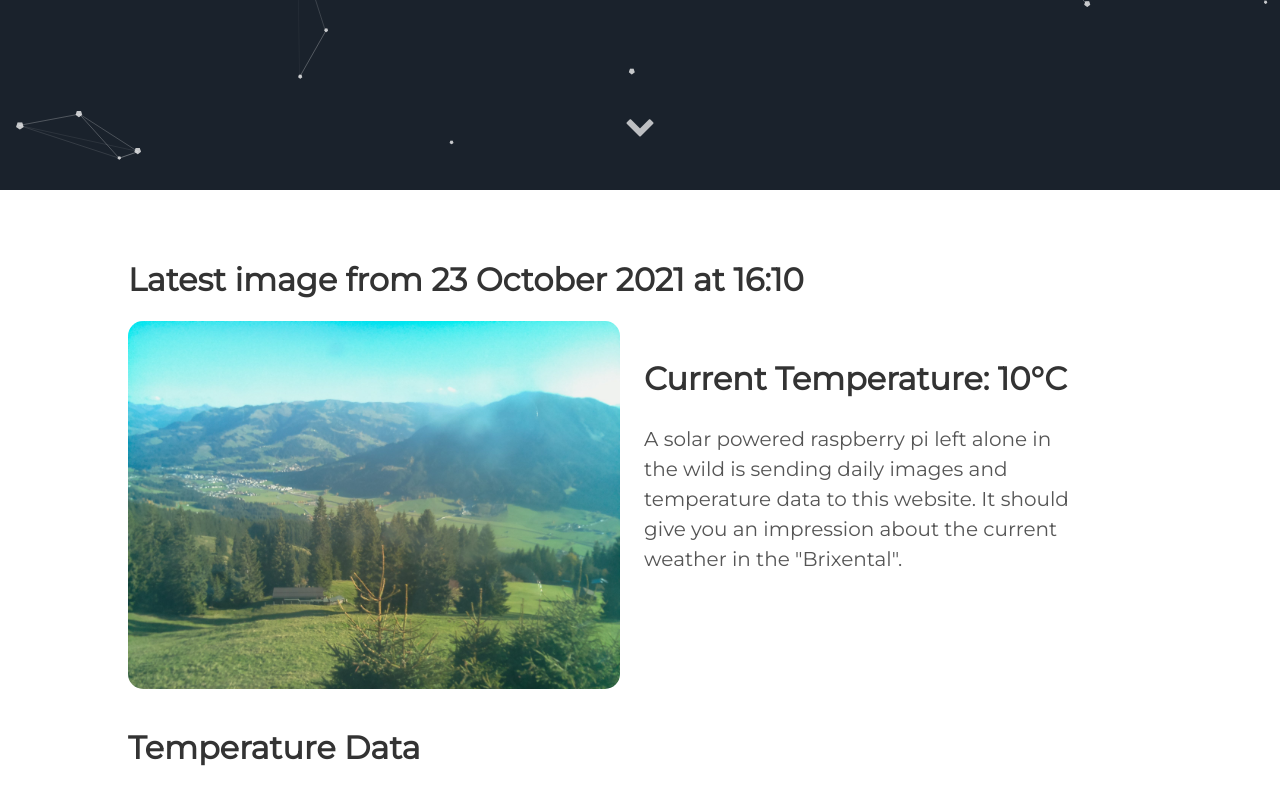
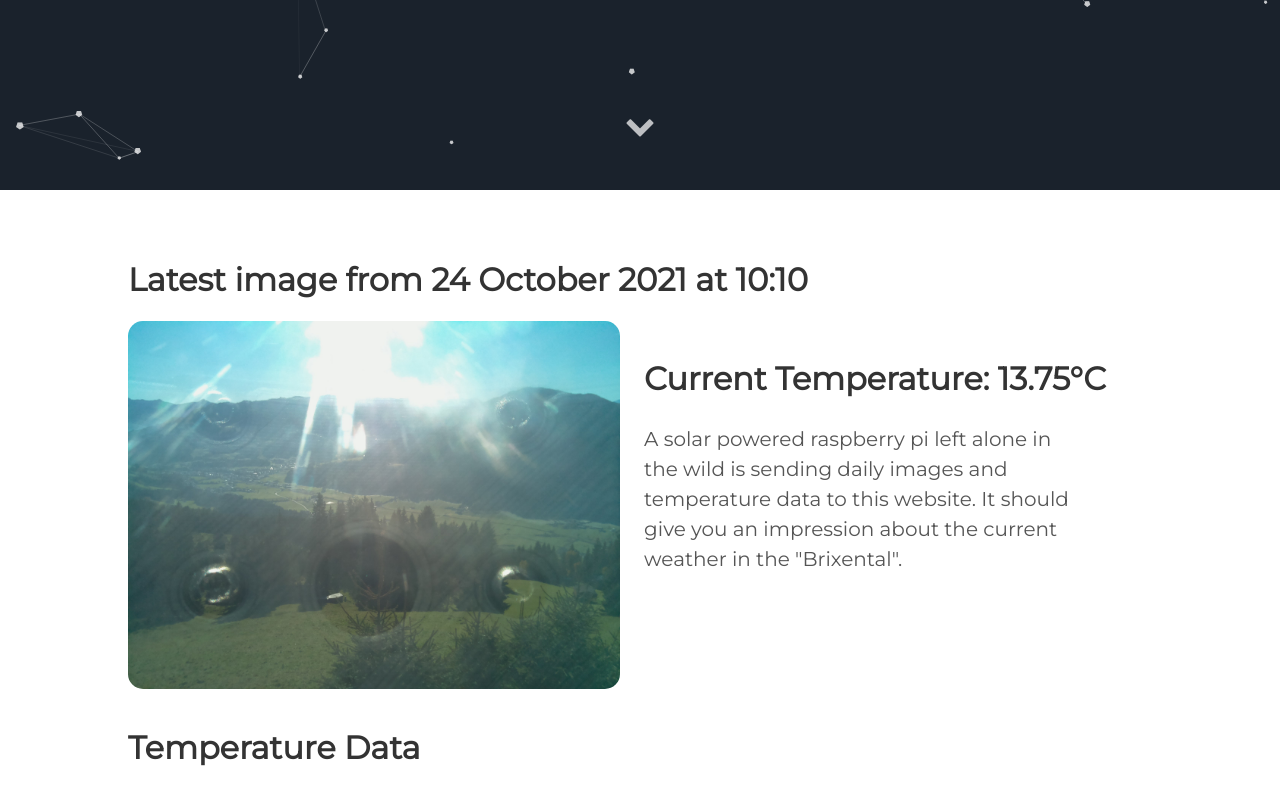
Before and after one commit to vektorious/vektorious.github.io, a Jekyll site: the page built from resources/huette.md, in a window 1280 px wide and 900 px high, scrolled down 710 px. Shown: the top 805 px of the window. Built offline with Jekyll 4.4.1, drawn with Linux system fonts in a browser that asks for light colours.

Commit message:
I'm a bot beep boop

```diff
--- a/resources/huette.md
+++ b/resources/huette.md
@@ -6,13 +6,13 @@
 description: 'Live image from the Austrian alps'
 twitter_text: ' '
 ---
-## Latest image from 23 October 2021 at 16:10
+## Latest image from 24 October 2021 at 10:10
 <div class="huette">
   <div class="huette-image">
     <img src="{{ "/assets/img/huette.jpg" | prepend: site.baseurl }}">
   </div>
   <div class="huette-text">
-        <h2>Current Temperature: 10°C</h2>
+        <h2>Current Temperature: 13.75°C</h2>
         <p>A solar powered raspberry pi left alone in the wild is sending daily images and temperature data to this website. It should give you an impression about the current weather in the "Brixental".</p>
 
   </div>
```
Also changed, not shown: rpi-script/2021-10-24_100916.txt (renamed from rpi-script/2021-10-23_160915.txt, +5 -5 lines), rpi-script/huette.md (+2 -2 lines), assets/img/huette.jpg, assets/img/temp_plot.png, rpi-script/temp_plot.png, 1 other file.
